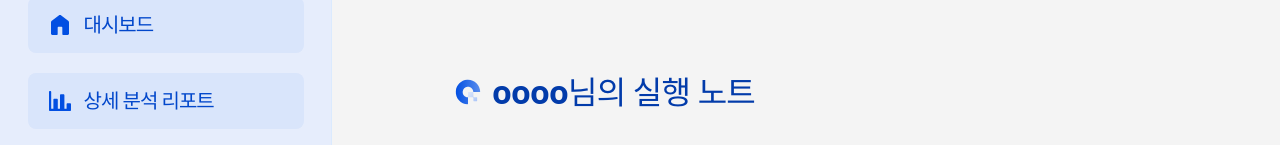
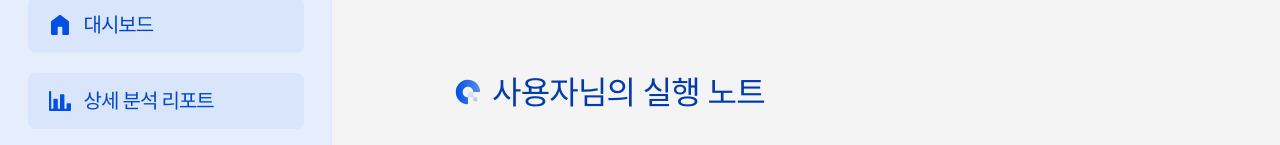
Before and after one commit to biz-scan/bizscan-fe, a React (Vite) app: page /notes/1 in a window 1280 px wide. Shown: the part 130-275 px from the top of the page. Built offline with nearby package versions, Linux system fonts and the light colour scheme; no server answers; a web font is replaced by a local one.

Commit message:
[Feat] : 실행노트 닉네임 표시

```diff
--- a/src/pages/NoteDetailPage.tsx
+++ b/src/pages/NoteDetailPage.tsx
@@ -7,6 +7,7 @@ import FieldLabel from '@/components/common/FieldLabel';
 import HashTag from '@/components/NotesPage/HashTag';
 import ProgressBar from '@/components/NotesPage/ProgressBar';
 import { Checkbox } from '@/components/ui/Checkbox';
+import useAuthStore from '@/store/useAuthStore'; // ✅ 추가
 import {
   calcProgress,
   getNote,
@@ -25,6 +26,9 @@ function splitSteps(steps: NoteStep[]) {
 export default function NoteDetailPage() {
   const navigate = useNavigate();
   const { noteId } = useParams<{ noteId: string }>();
+
+  const { user } = useAuthStore(); // ✅ 추가
+  const nickname = user?.nickname ?? '사용자'; // ✅ 추가
 
   const note = useSyncExternalStore(
     subscribeNotes,
@@ -61,10 +65,9 @@ export default function NoteDetailPage() {
   return (
     <div className="min-h-screen bg-grey-light px-[120px] py-[120px]">
       <div className="mx-auto w-full max-w-[1100px]">
-
         <div className="flex items-center gap-[8px]">
           <Simbol className="h-[32px] w-[32px]" />
-          <h3 className="text-blue-dark">oooo님의 실행 노트</h3>
+          <h3 className="text-blue-dark">{nickname}님의 실행 노트</h3> {/* ✅ 변경 */}
         </div>
 
         {/* 제목 + 닫기 버튼 */}
--- a/src/pages/NotesPage.tsx
+++ b/src/pages/NotesPage.tsx
@@ -5,6 +5,7 @@ import Simbol from '@/assets/icons/Logo/Simbol.svg?react';
 import NextGuideCard from '@/components/NotesPage/NextGuideCard';
 import NoteListCard from '@/components/NotesPage/NoteListCard';
 import { ToggleGroup, ToggleGroupItem } from '@/components/ui/ToggleGroup';
+import useAuthStore from '@/store/useAuthStore'; // ✅ 추가
 import {
   calcProgress,
   getAllNotesSnapshot,
@@ -23,6 +24,9 @@ function isTabValue(v: string | null): v is TabValue {
 export default function NotesPage() {
   const navigate = useNavigate();
   const [searchParams, setSearchParams] = useSearchParams();
+
+  const { user } = useAuthStore(); // ✅ 추가
+  const nickname = user?.nickname ?? '사용자'; // ✅ 추가(미로그인/로딩 대비)
 
   const tabParam = searchParams.get('tab');
   const tab: TabValue = isTabValue(tabParam) ? tabParam : DEFAULT_TAB;
@@ -50,7 +54,7 @@ export default function NotesPage() {
       <div className="mx-auto w-full max-w-[1100px]">
         <div className="flex items-center gap-[8px]">
           <Simbol className="h-[32px] w-[32px]" />
-          <h3 className="text-blue-dark">oooo님의 실행 노트</h3>
+          <h3 className="text-blue-dark">{nickname}님의 실행 노트</h3> {/* ✅ 변경 */}
         </div>
 
         <div className="mt-[36px] w-full border-b-2 border-blue-light-hover" />
```
